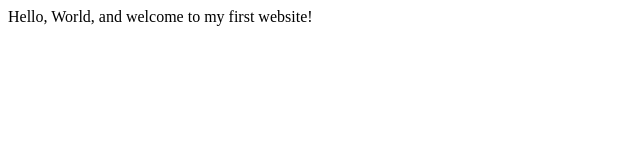
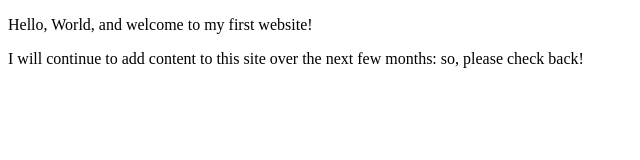
Before and after one commit to tylernguyen98/tylernguyen98.github.io, a plain HTML site: page index.html in a window 1280 px wide. Shown: the whole page, without its empty margins (0-640 px from the left). Drawn offline with Linux system fonts and the light colour scheme.

Commit message:
Update index.html

```diff
--- a/index.html
+++ b/index.html
@@ -1,11 +1,13 @@
-<!DOCTYPE html>
+  <!DOCTYPE html>
 <html lang="en">
     <head>
         <meta charset="utf-8">
         <meta name="viewport" content="width=device-width, initial-scale=1.0">
-        <title>My First Website</title>
+        <meta name="author" content="Tyler Nguyen">
+        <title>CE Nguyen | Cybersecurity</title>
     </head>
     <body>
-       Hello, World, and welcome to my first website!
+        <p>Hello, World, and welcome to my first website!</p>
+        <p> I will continue to add content to this site over the next few months: so, please check back!</p>
     </body>
 </html>
```
